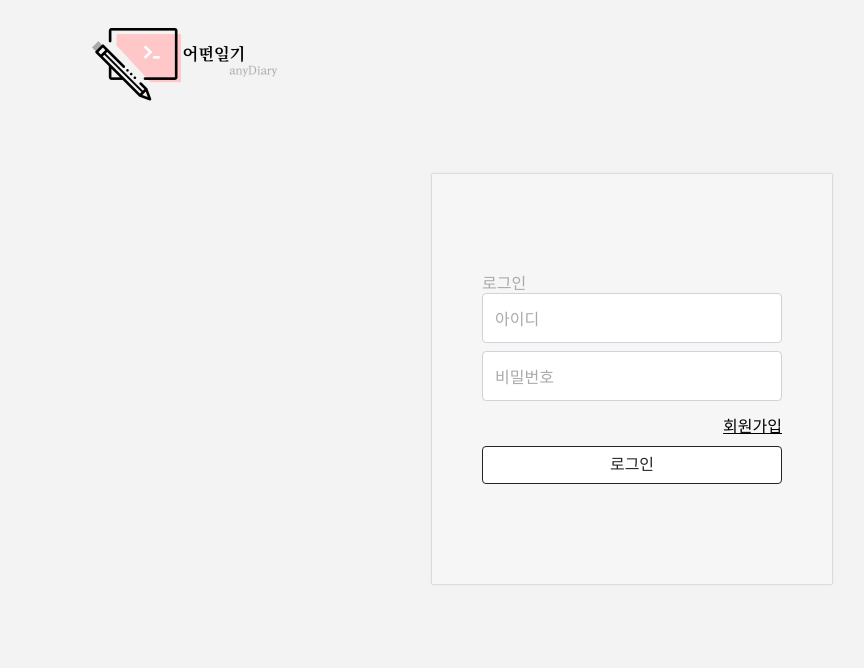
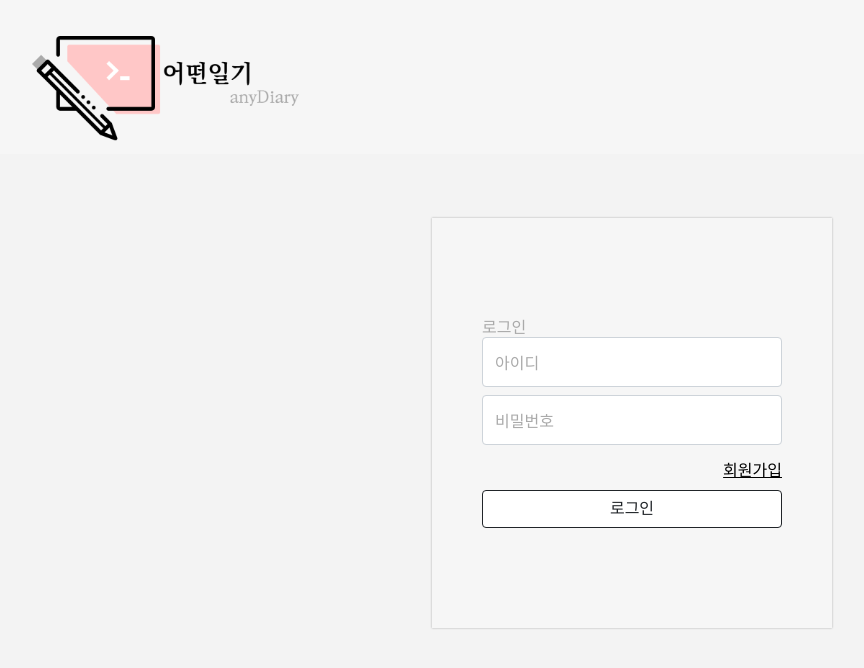
Before and after one commit to suhjaesuk/any_diary, a Flask app: page /login in a window 1280 px wide. Shown: the top 668 px of the page, without its empty margins (8-872 px from the left). Run offline with Flask 2, Linux system fonts and the light colour scheme; some libraries are stand-ins or nearby versions; some web fonts are replaced.

Commit message:
hotfix 0.2

```diff
--- a/static/css/login.css
+++ b/static/css/login.css
@@ -1,18 +1,9 @@
 /* Common */
-body{
+body {
   background-color: #f3f3f3;
-  /*font-family: 'KoPub Dotum';*/
-  /*font-weight: 300;*/
   font-size: 16px;
   line-height: 1.2;
   color: #AAA;
-}
-.logo {
-  width: auto;
-  height: auto;
-  max-width: 200px;
-  margin-top:10px;
-  margin-left: 100px;
 }
 
 .mylogin_box {
@@ -25,17 +16,16 @@ body{
   padding: 100px 50px 100px 50px;
 }
 
-.login_text{
-
-}
+/*
+.login_text {} */
 
 .join_link {
   display: flex;
   justify-content: flex-end;
-  padding:0px;
+  padding: 0px;
 }
 
-.login_btn > button {
+.login_btn>button {
   display: flex;
   justify-content: center;
   text-align: center;
--- /dev/null
+++ b/templates/header_clean.html
@@ -0,0 +1,7 @@
+<nav class="header">
+  <div class="wrapper">
+    <a href="/">
+      <img src="../static/image/002-2.png" class="logo" alt="어떤일기">
+    </a>
+  </div>
+</nav>
--- a/templates/index.html
+++ b/templates/index.html
@@ -4,7 +4,6 @@
 <head>
     <meta charset="UTF-8">
     <title>어떤일기</title>
-
     <!-- Jquery -->
     <script src="https://cdnjs.cloudflare.com/ajax/libs/jquery/3.6.1/jquery.min.js"></script>
     <!-- bootstrap -->
--- a/templates/login.html
+++ b/templates/login.html
@@ -1,28 +1,31 @@
 <!DOCTYPE html>
 <html lang="ko">
+
 <head>
   <meta charset="UTF-8">
   <title>어떤일기</title>
-
-        <!--BootStrap-->
+  <!-- Jquery -->
+  <script src="https://ajax.googleapis.com/ajax/libs/jquery/3.4.1/jquery.min.js"></script>
+  <script src="https://cdnjs.cloudflare.com/ajax/libs/jquery-cookie/1.4.1/jquery.cookie.js"></script>
+  <!-- bootstrap -->
   <link href="https://cdn.jsdelivr.net/npm/bootstrap@5.0.2/dist/css/bootstrap.min.css" rel="stylesheet"
     integrity="sha384-EVSTQN3/azprG1Anm3QDgpJLIm9Nao0Yz1ztcQTwFspd3yD65VohhpuuCOmLASjC" crossorigin="anonymous">
-        <!-- Kopub FONT -->
-<!--        <link rel="stylesheet" href="//cdn.jsdelivr.net/npm/font-kopub@1.0">-->
-        <!-- CSS -->
-        <link href="{{ url_for('static', filename='css/global.css') }}" rel="stylesheet" type="text/css" />
-        <link href="{{ url_for('static', filename='css/login.css') }}" rel="stylesheet" type="text/css" />
-        <!-- JS -->
-        <script type=text/javascript src="{{ url_for('static', filename='js/login.js') }}"></script>
-        <script src="https://ajax.googleapis.com/ajax/libs/jquery/3.4.1/jquery.min.js"></script>
-        <script src="https://cdnjs.cloudflare.com/ajax/libs/jquery-cookie/1.4.1/jquery.cookie.js"></script>
+  <script src="https://cdn.jsdelivr.net/npm/bootstrap@5.0.2/dist/js/bootstrap.bundle.min.js"
+    integrity="sha384-MrcW6ZMFYlzcLA8Nl+NtUVF0sA7MsXsP1UyJoMp4YLEuNSfAP+JcXn/tWtIaxVXM"
+    crossorigin="anonymous"></script>
+  <!-- normalize -->
+  <link rel="stylesheet" href="../static/css/normalize.css">
+  <!-- header -->
+  <link rel="stylesheet" href="../static/css/header.css">
+  <!-- global css -->
+  <link rel="stylesheet" href="../static/css/global.css">
+  <!-- login css -->
+  <link rel="stylesheet" href="../static/css/login.css">
 
 </head>
+
 <body>
-    <!--로고-->
-    <a href="/">
-      <img src="../static/image/002-2.png" class="logo" alt="">
-    </a>
+  {% include 'header_clean.html' %}
 
   <!--로그인 박스-->
   <div class="mylogin_box" id="login-box">
@@ -34,7 +37,7 @@
       <label> 아이디 </label>
     </div>
     <div class="form-floating mb-3">
-          <input type="password" class="form-control" id="userpw" placeholder="My Password" style="height: 50px;" >
+      <input type="password" class="form-control" id="userpw" placeholder="My Password" style="height: 50px;">
       <label> 비밀번호 </label>
     </div>
     <div class="join_link">
@@ -45,4 +48,5 @@
     </div>
   </div>
 </body>
+
 </html>
```
Also changed, not shown: templates/header.html (+5 -5 lines). Lines whose indentation alone changed are shown as unchanged.
